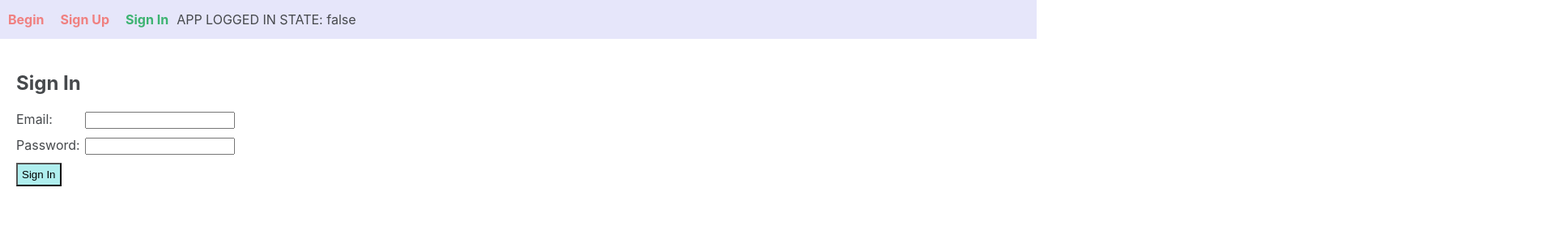
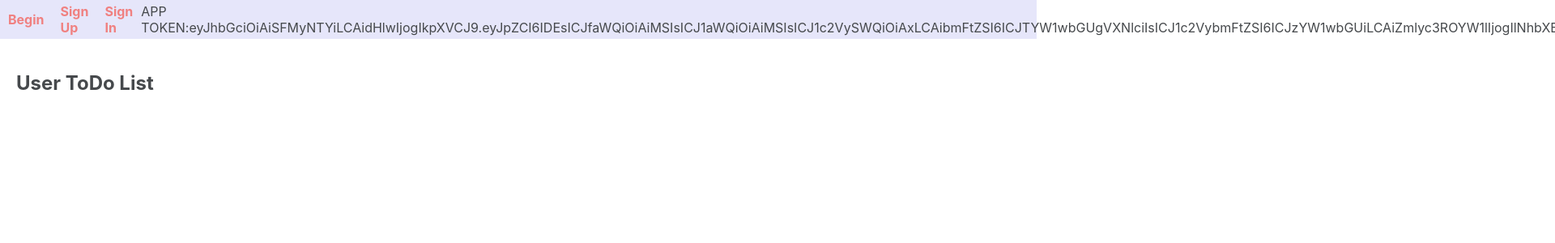
Before and after one commit to satyadvaya/lab13-todo-fe, a React (Create React App) app: page /todos in a window 1280 px wide. Before the commit this address led to /signin. Shown: the top 300 px of the page at 81% size, 1920 px wide, since content can reach past the window. Built offline with nearby package versions, Linux system fonts and the light colour scheme; sample sign-in values are in the browser's storage.

Commit message:
updated loggedIn and setLoggedIn to token and setToken

```diff
--- a/src/App.js
+++ b/src/App.js
@@ -12,9 +12,9 @@ class Begin extends Component {
 }
 
 class App extends Component {
-  state = { loggedIn: false };
-  setLoggedIn = (val) => {
-    this.setState({ loggedIn: val });
+  state = { token: localStorage.getItem('TOKEN') };
+  setToken = (val) => {
+      this.setState({ token: val });
   };
 
   render() {
@@ -25,7 +25,8 @@ class App extends Component {
           <NavLink to='/signup'>Sign Up</NavLink>
           <NavLink to='/signin'>Sign In</NavLink>
             <div>
-              APP LOGGED IN STATE: { this.state.loggedIn.toString() }
+                APP TOKEN:
+                { this.state.token && this.state.token.toString() }
             </div>
         </header>
         <section className='main'>
@@ -36,7 +37,7 @@ class App extends Component {
                 path='/signin'
                 render={ (routerProps) => (
                   <Auth
-                    setLoggedIn={this.setLoggedIn}
+                    setToken={this.setToken}
                     type='signin' {...routerProps}
                   />
                 )}
@@ -45,14 +46,17 @@ class App extends Component {
               <Route
                 path='/signup'
                 render={ (routerProps) => (
-                  <Auth type='signup' {...routerProps} />
+                  <Auth
+                    setToken={this.setToken}
+                    type="signup" {...routerProps}
+                  />
                 )}
               />
 
               <Route
                 path='/todos'
                 render={ (routerProps) =>
-                  this.state.loggedIn ? (
+                  this.state.token ? (
                     <ToDos {...routerProps} />
                   ) : (
                     <Redirect to='/signin' />
--- a/src/Auth.js
+++ b/src/Auth.js
@@ -11,14 +11,14 @@ class Auth extends Component {
         event.preventDefault();
 
         // call getToken with email, password, and type
-        const userData = await getToken(
+        const token = await getToken(
             {
                 email: this.state.email,
                 password: this.state.password,
             },
             this.props.type
         );
-        this.props.setLoggedIn(true);
+        this.props.setToken(token);
 
         // redirect to /todos
         this.props.history.push('/todos');
--- a/src/ToDos.js
+++ b/src/ToDos.js
@@ -5,7 +5,6 @@ class ToDos extends Component {
 
     // call the server /api/todos with the JWT from localStorage
     render() {
-        console.log(this.props);
         return (
             <>
                 <h1>User ToDo List</h1>
--- a/src/fetch-utils.js
+++ b/src/fetch-utils.js
@@ -21,5 +21,5 @@ export async function getToken(loginInfo, type) {
     localStorage.setItem('TOKEN', data.token);
 
     // return the userid
-    return data.id;
+    return data.token;
 }
```
